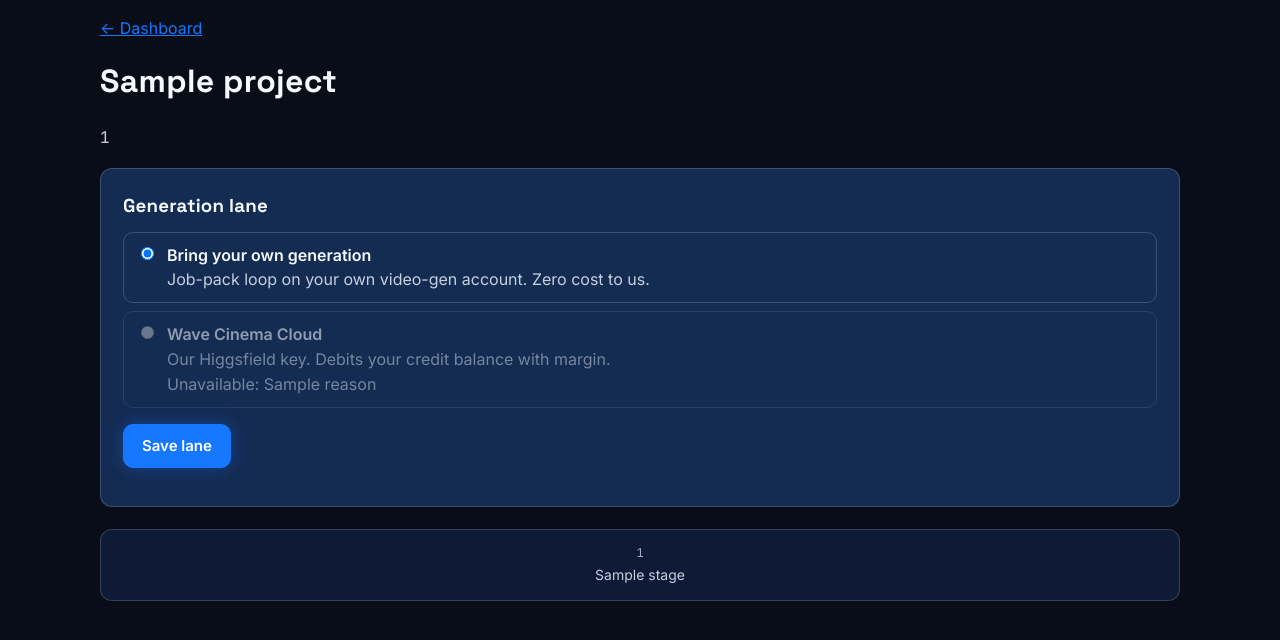
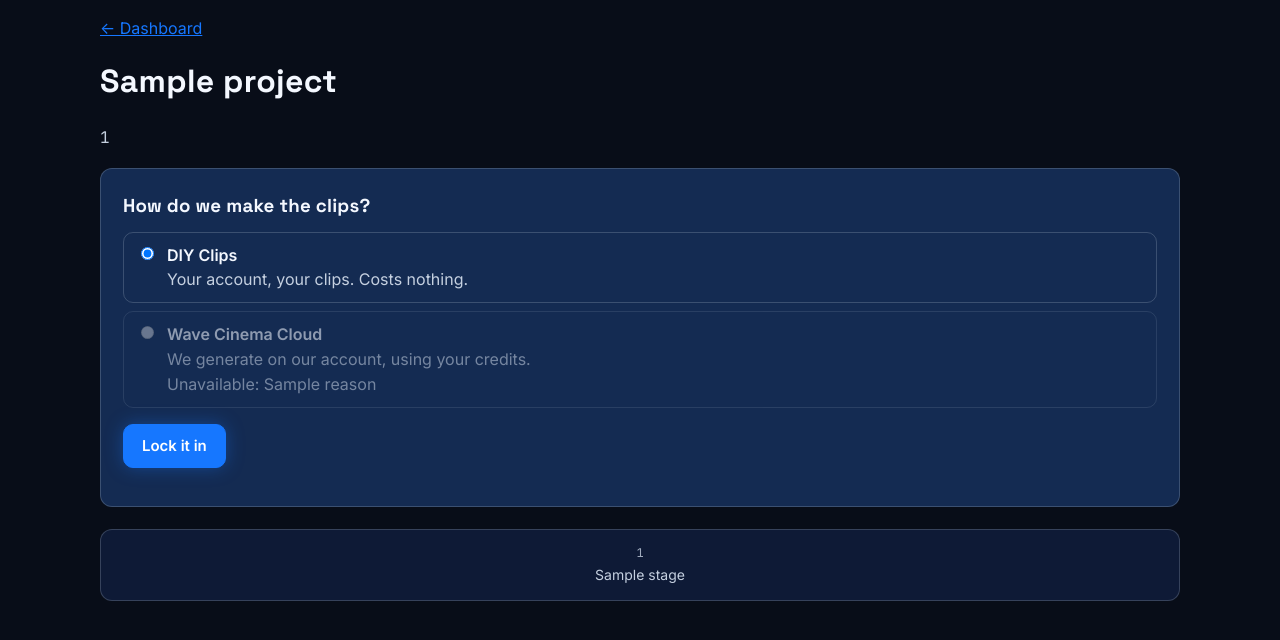
Before and after one commit to Kintsugi888/wave-cinema-demo, a FastAPI app: template app/templates/project.html in a window 1280 px wide. Shown: the part 69-709 px from the top of the page. Run offline with FastAPI, Linux system fonts and the light colour scheme; the template is opened without the code that fills it: most values are stand-ins (such as "Sample title", 1, 10 or a date in 2020).

Commit message:
copy: plain-language branded UI (Drop the Track / Direct the Film / Pick Your Shots / Ship It); clear demo data

```diff
--- a/app/main.py
+++ b/app/main.py
@@ -51,10 +51,10 @@ templates = Jinja2Templates(directory=str(APP_DIR / "templates"))
 backend = Backend()
 
 STAGES = [
-    {"key": "ingest", "num": "01", "label": "Ingest"},
-    {"key": "direct", "num": "02", "label": "Direct"},
-    {"key": "review", "num": "03", "label": "Review"},
-    {"key": "export", "num": "04", "label": "Export"},
+    {"key": "ingest", "num": "01", "label": "Drop the Track"},
+    {"key": "direct", "num": "02", "label": "Direct the Film"},
+    {"key": "review", "num": "03", "label": "Pick Your Shots"},
+    {"key": "export", "num": "04", "label": "Ship It"},
 ]
 STAGE_KEYS = [s["key"] for s in STAGES]
 
@@ -399,6 +399,9 @@ def project_page(request: Request,
     ok_cloud, cloud_res = bcall(backend.cloud_available)
     cloud = (cloud_res if ok_cloud and isinstance(cloud_res, dict)
              else {"ok": False, "reason": "cloud status unavailable"})
+    if not cloud.get("ok"):
+        # Keep the technical reason out of the UI; users just need the gist.
+        cloud = {"ok": False, "reason": "coming soon — DIY Clips works right now"}
     return templates.TemplateResponse(request, "project.html", ctx(
         error=err,
         project={"id": pid, "name": _g(p, "name", default=pid)},
@@ -420,7 +423,7 @@ def project_page(request: Request,
 async def ingest(pid: str, song: UploadFile = File(...), assent: Optional[str] = Form(None)):
     if assent != "yes":
         return RedirectResponse(
-            f"/project/{pid}?stage=ingest&err={_q('Upload refused: rights assent checkbox is required.')}",
+            f"/project/{pid}?stage=ingest&err={_q('Tick the rights box first — we can’t touch your song without it.')}",
             status_code=303)
     ext = Path(song.filename or "").suffix.lower()
     if ext not in ALLOWED_EXTS:
@@ -431,7 +434,7 @@ async def ingest(pid: str, song: UploadFile = File(...), assent: Optional[str] =
     data = await song.read()
     if len(data) > MAX_UPLOAD_BYTES:
         return RedirectResponse(
-            f"/project/{pid}?stage=ingest&err={_q('File exceeds 250 MB limit.')}", status_code=303)
+            f"/project/{pid}?stage=ingest&err={_q('That file’s over 250 MB — shrink it and try again.')}", status_code=303)
     ok, res = bcall(backend.ingest_song, pid, data, song.filename or "song",
                     RIGHTS_VERSION, True)
     if not ok:
--- a/app/templates/project.html
+++ b/app/templates/project.html
@@ -6,20 +6,20 @@
 <p class="subtle mono">{{ project.id }}</p>
 
 <div class="panel lane-picker">
-  <h3>Generation lane</h3>
+  <h3>How do we make the clips?</h3>
   <form method="post" action="/project/{{ project.id }}/lane">
     <label class="lane-option">
       <input type="radio" name="lane" value="byo" {% if lane != "cloud" %}checked{% endif %}>
-      <span><strong>Bring your own generation</strong><br>
-      <span class="subtle">Job-pack loop on your own video-gen account. Zero cost to us.</span></span>
+      <span><strong>DIY Clips</strong><br>
+      <span class="subtle">Your account, your clips. Costs nothing.</span></span>
     </label>
     <label class="lane-option {% if not cloud.ok %}lane-off{% endif %}">
       <input type="radio" name="lane" value="cloud" {% if lane == "cloud" %}checked{% endif %} {% if not cloud.ok %}disabled{% endif %}>
       <span><strong>Wave Cinema Cloud</strong><br>
-      <span class="subtle">Our Higgsfield key. Debits your credit balance with margin.</span>
+      <span class="subtle">We generate on our account, using your credits.</span>
       {% if not cloud.ok %}<br><span class="subtle">Unavailable: {{ cloud.reason }}</span>{% endif %}</span>
     </label>
-    <p><input type="submit" class="primary" value="Save lane"></p>
+    <p><input type="submit" class="primary" value="Lock it in"></p>
   </form>
 </div>
 
@@ -35,18 +35,18 @@
 
 {% if active_stage == "ingest" %}
 <div class="panel">
-  <h2>01 — Ingest</h2>
+  <h2>01 — Drop the Track</h2>
   {% if song %}
   <dl class="kv">
-    <dt>File</dt><dd>{{ song.filename }}</dd>
-    <dt>Duration</dt><dd class="mono">{{ song.duration }}</dd>
-    <dt>SHA-256</dt><dd class="mono">{{ song.sha256 }}</dd>
-    {% if song.rights_version %}<dt>Rights assent</dt><dd class="mono">{{ song.rights_version }} &middot; recorded</dd>{% endif %}
+    <dt>Track</dt><dd>{{ song.filename }}</dd>
+    <dt>Length</dt><dd class="mono">{{ song.duration }}</dd>
+    <dt>File fingerprint</dt><dd class="mono">{{ song.sha256 }}</dd>
+    {% if song.rights_version %}<dt>Rights</dt><dd class="mono">{{ song.rights_version }} &middot; locked in</dd>{% endif %}
   </dl>
-  <p><a class="btn" href="/project/{{ project.id }}?stage=direct">Continue to Direct &rarr;</a></p>
+  <p><a class="btn" href="/project/{{ project.id }}?stage=direct">Continue to directing &rarr;</a></p>
   {% else %}
   <form method="post" action="/project/{{ project.id }}/ingest" enctype="multipart/form-data">
-    <label class="field" for="song">Song file (MP3, WAV, M4A, AAC, OGG or FLAC)</label>
+    <label class="field" for="song">Your song</label>
     <input type="file" id="song" name="song" accept=".mp3,.wav,.m4a,.aac,.ogg,.oga,.flac,audio/*" required
       {% if not backend_ok %}disabled{% endif %}>
 
@@ -55,11 +55,11 @@
 
     <div class="checkbox-row">
       <input type="checkbox" id="assent" name="assent" value="yes" required {% if not backend_ok %}disabled{% endif %}>
-      <label for="assent">I confirm I own or control the rights to this song and authorize its use for creating a Wave Cinema music video. I understand this assent is recorded against statement version <span class="mono">{{ rights_version }}</span>.</label>
+      <label for="assent">This is my song (or I control the rights) and I'm good with Wave Cinema turning it into a music video. My OK is saved against statement version <span class="mono">{{ rights_version }}</span>.</label>
     </div>
 
-    <p><input type="submit" class="primary" value="Upload &amp; ingest" {% if not backend_ok %}disabled{% endif %}></p>
-    <p class="hint">Upload is refused without the checkbox. Nothing is generated or spent at this stage.</p>
+    <p><input type="submit" class="primary" value="Upload my song" {% if not backend_ok %}disabled{% endif %}></p>
+    <p class="hint">Tick the box or we can't touch your song. Nothing gets made or spent here.</p>
   </form>
   {% endif %}
 </div>
@@ -67,14 +67,14 @@
 
 {% if active_stage == "direct" %}
 <div class="panel">
-  <h2>02 — Direct</h2>
+  <h2>02 — Direct the Film</h2>
   {% if not song %}
-  <p class="subtle">Ingest a song first.</p>
-  <p><a class="btn" href="/project/{{ project.id }}?stage=ingest">Go to Ingest</a></p>
+  <p class="subtle">Drop your track first.</p>
+  <p><a class="btn" href="/project/{{ project.id }}?stage=ingest">Go drop it</a></p>
   {% elif bible %}
-  <h3>Production bible</h3>
+  <h3>The Game Plan</h3>
   <div class="bible">{{ bible }}</div>
-  <h3>Scene plan</h3>
+  <h3>Scene by scene</h3>
   <div class="table-scroll">
   <table class="shots">
     <thead><tr><th>#</th><th>Start</th><th>End</th><th>Cast</th><th>Prompt</th><th>Quote</th></tr></thead>
@@ -92,24 +92,24 @@
           <div class="mono">{{ sc.quote.total }} {{ sc.quote.currency }}</div>
           <div class="subtle" style="font-size:12px">{{ sc.quote.detail }}</div>
           {% if sc.gated %}
-          <div class="subtle" style="font-size:12px">Waiting on first-scene review.</div>
+          <div class="subtle" style="font-size:12px">Locked until scene 1 has a winner.</div>
           {% else %}
           <form method="post" action="/project/{{ project.id }}/approve">
             <input type="hidden" name="quote_id" value="{{ sc.quote.quote_id }}">
             <input type="hidden" name="scene_id" value="{{ sc.id }}">
-            <button type="submit" class="primary">Approve &amp; Generate</button>
+            <button type="submit" class="primary">Make this scene</button>
           </form>
           {% endif %}
         {% elif sc.gated %}
-          <span class="subtle">Waiting on first-scene review.</span>
+          <span class="subtle">Locked until scene 1 has a winner.</span>
         {% else %}
           <form method="post" action="/project/{{ project.id }}/quote">
             <input type="hidden" name="scene_id" value="{{ sc.id }}">
-            <button type="submit">Quote</button>
+            <button type="submit">Get price</button>
           </form>
         {% endif %}
         {% else %}
-          <span class="subtle">BYO lane — quoting disabled</span>
+          <span class="subtle">DIY lane — no prices needed, you're generating</span>
         {% endif %}
       </td>
     </tr>
@@ -117,24 +117,24 @@
     </tbody>
   </table>
   </div>
-  <p class="hint">First-scene gate: scenes after #0 stay gated until scene 0 has a selected take. Quoting and planning are free; approving a quote submits a paid generation.</p>
+  <p class="hint">Scene 1 unlocks the rest once you've crowned its winner. Planning and prices are free; approving one starts a paid generation.</p>
 
   {% if lane != "cloud" %}
-  <h3>Bring your own generation (free)</h3>
+  <h3>DIY clips (free)</h3>
   <div class="panel" style="margin-top:12px">
-    <p>Have a working video-gen account of your own? Skip the paid queue: download the job pack, generate one clip per scene on your own Muse, then upload the clips back in <strong>Review</strong>. Zero credits change hands.</p>
-    <p><a class="btn primary" href="/project/{{ project.id }}/jobs/export">Download job pack (.zip)</a></p>
-    <p class="hint">The pack holds every scene prompt, exact timings and the README your generating side follows. Clips come back named <span class="mono">scene_00.mp4 … scene_NN.mp4</span> in a zip.</p>
+    <p>Got your own video-gen account? Skip our queue: download the clip pack, generate one clip per scene yourself, then upload them back in <strong>Pick Your Shots</strong>. Costs nothing.</p>
+    <p><a class="btn primary" href="/project/{{ project.id }}/jobs/export">Download the clip pack (.zip)</a></p>
+    <p class="hint">The pack has every scene prompt, exact timings and a README. Name your clips <span class="mono">scene_00.mp4 … scene_NN.mp4</span> and zip them up.</p>
   </div>
   {% else %}
-  <p class="hint">Wave Cinema Cloud lane: quotes above debit your credit balance with margin, generated on our Higgsfield key.</p>
+  <p class="hint">Cloud lane: prices above use your credits, generated on our account.</p>
   {% endif %}
   {% else %}
   <form method="post" action="/project/{{ project.id }}/direct">
-    <label class="field" for="treatment">Director treatment</label>
-    <textarea id="treatment" name="treatment" placeholder="Describe the world, the look, the arc of the video…" {% if not backend_ok %}disabled{% endif %}></textarea>
-    <p class="hint">Runs transcription &rarr; cut planning &rarr; direction &rarr; scene audio slicing. Free — no credits spent.</p>
-    <p><input type="submit" class="primary" value="Generate plan" {% if not backend_ok %}disabled{% endif %}></p>
+    <label class="field" for="treatment">Tell us the vibe</label>
+    <textarea id="treatment" name="treatment" placeholder="What world does this video live in? The look, the story, the arc…" {% if not backend_ok %}disabled{% endif %}></textarea>
+    <p class="hint">We listen to your track, slice it into scenes and plan every shot. Free — no credits spent.</p>
+    <p><input type="submit" class="primary" value="Build my game plan" {% if not backend_ok %}disabled{% endif %}></p>
   </form>
   {% endif %}
 </div>
@@ -142,19 +142,19 @@
 
 {% if active_stage == "review" %}
 <div class="panel">
-  <h2>03 — Review</h2>
+  <h2>03 — Pick Your Shots</h2>
   {% if lane != "cloud" %}
-  <h3>Import BYO clips</h3>
+  <h3>Upload your clips</h3>
   <form method="post" action="/project/{{ project.id }}/jobs/import" enctype="multipart/form-data">
-    <label class="field" for="clips">Clip zip (<span class="mono">scene_00.mp4 … scene_NN.mp4</span>)</label>
+    <label class="field" for="clips">Your clips zip (<span class="mono">scene_00.mp4 … scene_NN.mp4</span>)</label>
     <input type="file" id="clips" name="clips" accept=".zip,application/zip" required {% if not backend_ok %}disabled{% endif %}>
-    <p><input type="submit" class="primary" value="Upload &amp; register takes" {% if not backend_ok %}disabled{% endif %}></p>
-    <p class="hint">Each valid clip is registered as a take with bytes + SHA-256. Free — generated on your own account. Then review, select winners, and assemble.</p>
+    <p><input type="submit" class="primary" value="Upload my clips" {% if not backend_ok %}disabled{% endif %}></p>
+    <p class="hint">Every good clip becomes a take. Free — you made them on your own account. Watch them all, crown the winners, then ship it.</p>
   </form>
   <hr class="divider">
   {% endif %}
   {% if not scenes_with_takes %}
-  <p class="subtle">No takes yet. Approve a quote in <a href="/project/{{ project.id }}?stage=direct">Direct</a> to generate the first scene — or generate on your own account and import the clips above.</p>
+  <p class="subtle">No clips yet. Hit &ldquo;Make this scene&rdquo; in <a href="/project/{{ project.id }}?stage=direct">Direct the Film</a> — or make them on your own account and upload above.</p>
   {% else %}
   {% for sc in scenes_with_takes %}
   <h3>Scene <span class="mono">{{ sc.n }}</span> <span class="ts subtle">{{ sc.start }} &rarr; {{ sc.end }}</span></h3>
@@ -164,22 +164,22 @@
       {% if t.video_url %}
       <video controls preload="metadata" src="{{ t.video_url }}" playsinline></video>
       {% else %}
-      <div class="subtle" style="aspect-ratio:16/9;display:flex;align-items:center;justify-content:center;background:#000;border-radius:8px">Take asset — preview unavailable</div>
+      <div class="subtle" style="aspect-ratio:16/9;display:flex;align-items:center;justify-content:center;background:#000;border-radius:8px">Clip — preview can't load</div>
       {% endif %}
       <div class="meta mono">{{ t.take_id }}</div>
       <div class="meta mono">{{ t.sha_short }}</div>
       <div class="meta">{{ t.status }}</div>
-      {% if t.selected %}<div class="winner">&#9733; Selected take</div>{% endif %}
+      {% if t.selected %}<div class="winner">&#9733; Winner</div>{% endif %}
       <div class="actions">
         {% if not t.selected %}
         <form method="post" action="/project/{{ project.id }}/select">
           <input type="hidden" name="scene_id" value="{{ sc.id }}">
           <input type="hidden" name="take_id" value="{{ t.take_id }}">
-          <button type="submit" class="primary">Select</button>
+          <button type="submit" class="primary">Crown winner</button>
         </form>
         {% endif %}
         <form method="post" action="/project/{{ project.id }}/reroll"
-              onsubmit="return confirm('Reroll is a NEW PAID JOB — a fresh quote and generation will be charged. Continue?');">
+              onsubmit="return confirm('Reroll starts a NEW PAID generation — fresh price, fresh charge. Continue?');">
           <input type="hidden" name="scene_id" value="{{ sc.id }}">
           <button type="submit" class="danger">Reroll</button>
         </form>
@@ -189,12 +189,13 @@
   </div>
   <hr class="divider">
   {% endfor %}
-  <h3>Review checklist</h3>
+  <h3>Winner's checklist</h3>
+  <p class="subtle">Before you crown a take, check it:</p>
   <ul class="checklist">
-    <li><span class="tick">&#10003;</span><span><strong>Identity</strong> — every character matches the bible identity locks exactly.</span></li>
-    <li><span class="tick">&#10003;</span><span><strong>Continuity</strong> — wardrobe, setting and props continuous with the previous scene.</span></li>
-    <li><span class="tick">&#10003;</span><span><strong>Anatomy</strong> — hands, faces and bodies clean; no warping or extra limbs.</span></li>
-    <li><span class="tick">&#10003;</span><span><strong>No stray text/logos</strong> — no gibberish text, watermarks or brand marks in frame.</span></li>
+    <li><span class="tick">&#10003;</span><span><strong>Same face</strong> — the character looks exactly like the game plan says.</span></li>
+    <li><span class="tick">&#10003;</span><span><strong>Same fit</strong> — clothes, setting and props match the last scene.</span></li>
+    <li><span class="tick">&#10003;</span><span><strong>Clean bodies</strong> — hands, faces, no warping or extra limbs.</span></li>
+    <li><span class="tick">&#10003;</span><span><strong>No junk in frame</strong> — no weird text, watermarks or logos.</span></li>
   </ul>
   {% endif %}
 </div>
@@ -202,20 +203,20 @@
 
 {% if active_stage == "export" %}
 <div class="panel">
-  <h2>04 — Export</h2>
+  <h2>04 — Ship It</h2>
   {% if master %}
   <video class="master" controls preload="metadata" src="{{ master.url }}" playsinline></video>
   <dl class="kv" style="margin-top:16px">
-    <dt>Bytes</dt><dd class="mono">{{ master.bytes }}</dd>
-    <dt>SHA-256</dt><dd class="mono">{{ master.sha256 }}</dd>
+    <dt>Size</dt><dd class="mono">{{ master.bytes }}</dd>
+    <dt>File fingerprint</dt><dd class="mono">{{ master.sha256 }}</dd>
   </dl>
-  <p><a class="btn primary" href="{{ master.url }}" download>Download master</a></p>
+  <p><a class="btn primary" href="{{ master.url }}" download>Download my video</a></p>
   {% else %}
-  <p class="subtle">Assembly trims every selected take to its exact scene range and concatenates them under the unshifted master. Assembly is free.</p>
+  <p class="subtle">We stitch your winning takes together — trimmed to the exact scene timings, under your untouched song. Free.</p>
   <form method="post" action="/project/{{ project.id }}/assemble">
-    <button type="submit" class="primary" {% if not backend_ok or not ready_to_assemble %}disabled{% endif %}>Assemble master</button>
+    <button type="submit" class="primary" {% if not backend_ok or not ready_to_assemble %}disabled{% endif %}>Stitch my film</button>
   </form>
-  {% if not ready_to_assemble %}<p class="hint">Every scene needs a selected take before assembly.</p>{% endif %}
+  {% if not ready_to_assemble %}<p class="hint">Every scene needs a winner before we can stitch.</p>{% endif %}
   {% if assemble_status %}<p class="mono">{{ assemble_status }}</p>{% endif %}
   {% endif %}
 </div>
```
Also changed, not shown: app/data/projects.json (+4 -16 lines), app/templates/dashboard.html (+5 -5 lines).
